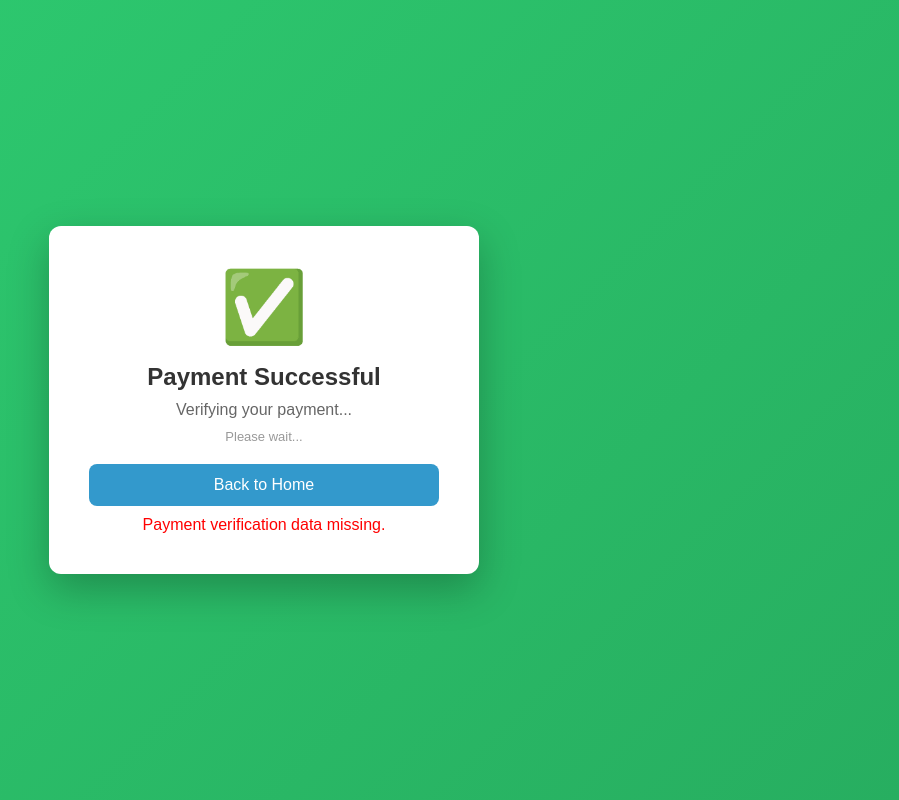
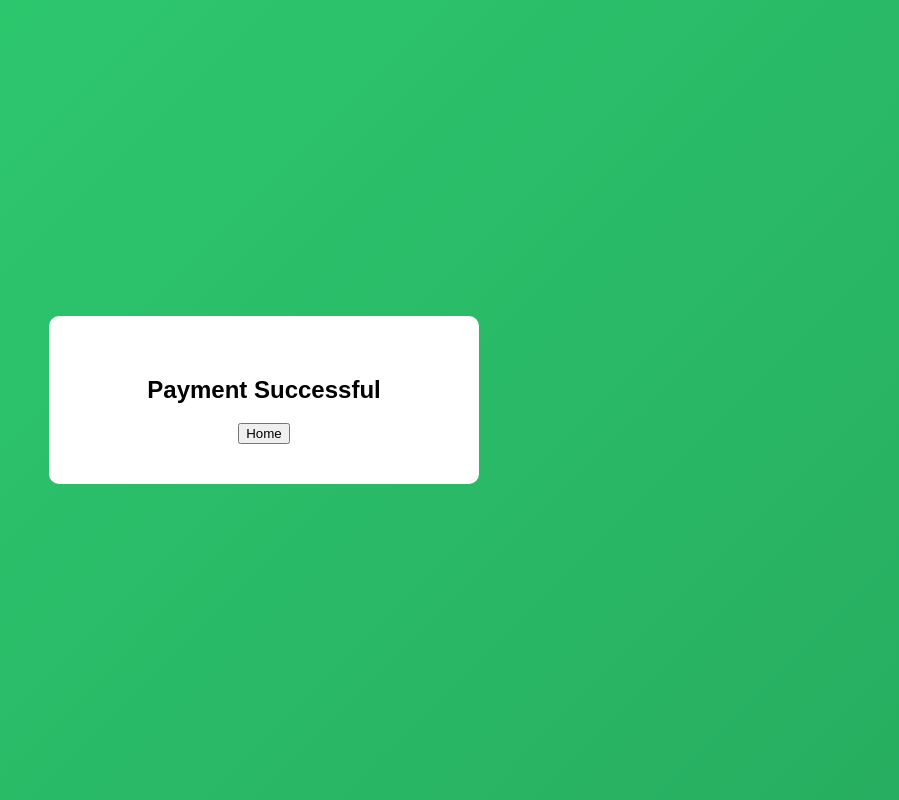
Before and after one commit to Rohitlakha/razorpay-payment-gateway, a Flask app: page /success in a window 1280 px wide. Shown: the whole page, without its empty margins (376-1275 px from the left). Run offline with Flask 3, Linux system fonts and the light colour scheme.

Commit message:
add dhyanmic payment

```diff
--- a/Frontends/flask-example/app.py
+++ b/Frontends/flask-example/app.py
@@ -3,20 +3,27 @@ from flask import Flask, render_template
 app = Flask(__name__)
 
 
+# Home page
 @app.route("/")
 def home():
     return render_template("index.html")
 
 
+# Success page
 @app.route("/success")
 def success():
     return render_template("success.html")
 
 
+# Cancel page
 @app.route("/cancel")
 def cancel():
     return render_template("cancel.html")
 
 
 if __name__ == "__main__":
-    app.run(port=5500, debug=True)
+    app.run(
+        host="127.0.0.1",
+        port=5500,
+        debug=True
+    )
--- a/Frontends/flask-example/templates/success.html
+++ b/Frontends/flask-example/templates/success.html
@@ -1,238 +1,51 @@
-<!DOCTYPE html>
-<html lang="en">
-
+<!doctype html>
+<html>
   <head>
-
-<meta charset="UTF-8">
-<meta name="viewport" content="width=device-width, initial-scale=1.0">
-
-<title>Payment Successful</title>
+    <title>Payment Success</title>
 
     <style>
-
       body {
-
-  margin: 0;
-  padding: 0;
-  font-family: Arial, Helvetica, sans-serif;
+        font-family: Arial;
         background: linear-gradient(135deg, #2ecc71, #27ae60);
         height: 100vh;
         display: flex;
         justify-content: center;
         align-items: center;
-
+        margin: 0;
       }
 
-.container {
-
+      .card {
         background: white;
         padding: 40px;
-  border-radius: 12px;
-  box-shadow: 0 15px 40px rgba(0,0,0,0.25);
+        border-radius: 10px;
         text-align: center;
         width: 350px;
-
       }
-
-.icon {
-
-  font-size: 70px;
-  color: #2ecc71;
-  margin-bottom: 15px;
-  animation: pop 0.5s ease;
-
-}
-
-@keyframes pop {
-
-  0% {
-    transform: scale(0.5);
-    opacity: 0;
-  }
-
-  100% {
-    transform: scale(1);
-    opacity: 1;
-  }
-
-}
-
-.title {
-
-  font-size: 24px;
-  font-weight: bold;
-  color: #333;
-  margin-bottom: 10px;
-
-}
-
-.message {
-
-  color: #666;
-  margin-bottom: 10px;
-
-}
-
-.redirect {
-
-  font-size: 13px;
-  color: #999;
-  margin-bottom: 20px;
-
-}
-
-.button {
-
-  background: #3399cc;
-  color: white;
-  border: none;
-  padding: 12px;
-  font-size: 16px;
-  border-radius: 8px;
-  cursor: pointer;
-  width: 100%;
-  transition: 0.3s;
-
-}
-
-.button:hover {
-
-  background: #287ca1;
-
-}
-
-.error {
-
-  color: red;
-  margin-top: 10px;
-
-}
-
     </style>
-
   </head>
 
   <body>
+    <div class="card">
+      <h2>Payment Successful</h2>
 
-<div class="container">
+      <p id="paymentId"></p>
 
-  <div class="icon">✅</div>
-
-  <div class="title">Payment Successful</div>
-
-  <div class="message" id="message">
-    Verifying your payment...
+      <button onclick="goHome()">Home</button>
     </div>
 
-  <div class="redirect" id="redirectText">
-    Please wait...
-  </div>
+    <script>
+      const params = new URLSearchParams(window.location.search);
 
-  <button class="button" onclick="goHome()">
-    Back to Home
-  </button>
+      const paymentId = params.get("payment_id");
 
-  <div class="error" id="error"></div>
-
-</div>
-
-
-<script>
-
-/* BACKEND URL */
-const backendUrl = "http://localhost:5000";
-
-
-/* Get Razorpay response from URL */
-const urlParams = new URLSearchParams(window.location.search);
-
-const razorpay_order_id = urlParams.get("razorpay_order_id");
-const razorpay_payment_id = urlParams.get("razorpay_payment_id");
-const razorpay_signature = urlParams.get("razorpay_signature");
-
-
-/* Verify payment */
-
-async function verifyPayment() {
-
-  try {
-
-    if (!razorpay_order_id ||
-        !razorpay_payment_id ||
-        !razorpay_signature) {
-
-      document.getElementById("error").innerText =
-        "Payment verification data missing.";
-
-      return;
-
+      if (paymentId) {
+        document.getElementById("paymentId").innerText =
+          "Payment ID: " + paymentId;
       }
 
-    const res = await fetch(backendUrl + "/verify-payment", {
-
-      method: "POST",
-
-      headers: {
-        "Content-Type": "application/json"
-      },
-
-      body: JSON.stringify({
-
-        razorpay_order_id,
-        razorpay_payment_id,
-        razorpay_signature
-
-      })
-
-    });
-
-    const data = await res.json();
-
-    if (data.success) {
-
-      document.getElementById("message").innerText =
-        "Your payment was completed successfully.";
-
-      document.getElementById("redirectText").innerText =
-        "Redirecting to home page in 3 seconds...";
-
-      setTimeout(goHome, 3000);
-
+      function goHome() {
+        window.location.href = "/";
       }
-    else {
-
-      document.getElementById("error").innerText =
-        "Payment verification failed.";
-
-    }
-
-  }
-  catch (err) {
-
-    document.getElementById("error").innerText =
-      "Verification error.";
-
-  }
-
-}
-
-
-/* Go Home */
-
-function goHome() {
-
-  window.location.href = "/";
-
-}
-
-
-/* Run verification */
-
-verifyPayment();
-
     </script>
-
-
   </body>
-
 </html>
```
Also changed, not shown: Frontends/flask-example/templates/cancel.html (+11 -163 lines), Frontends/flask-example/templates/index.html (+49 -149 lines). Lines whose indentation alone changed are shown as unchanged.
